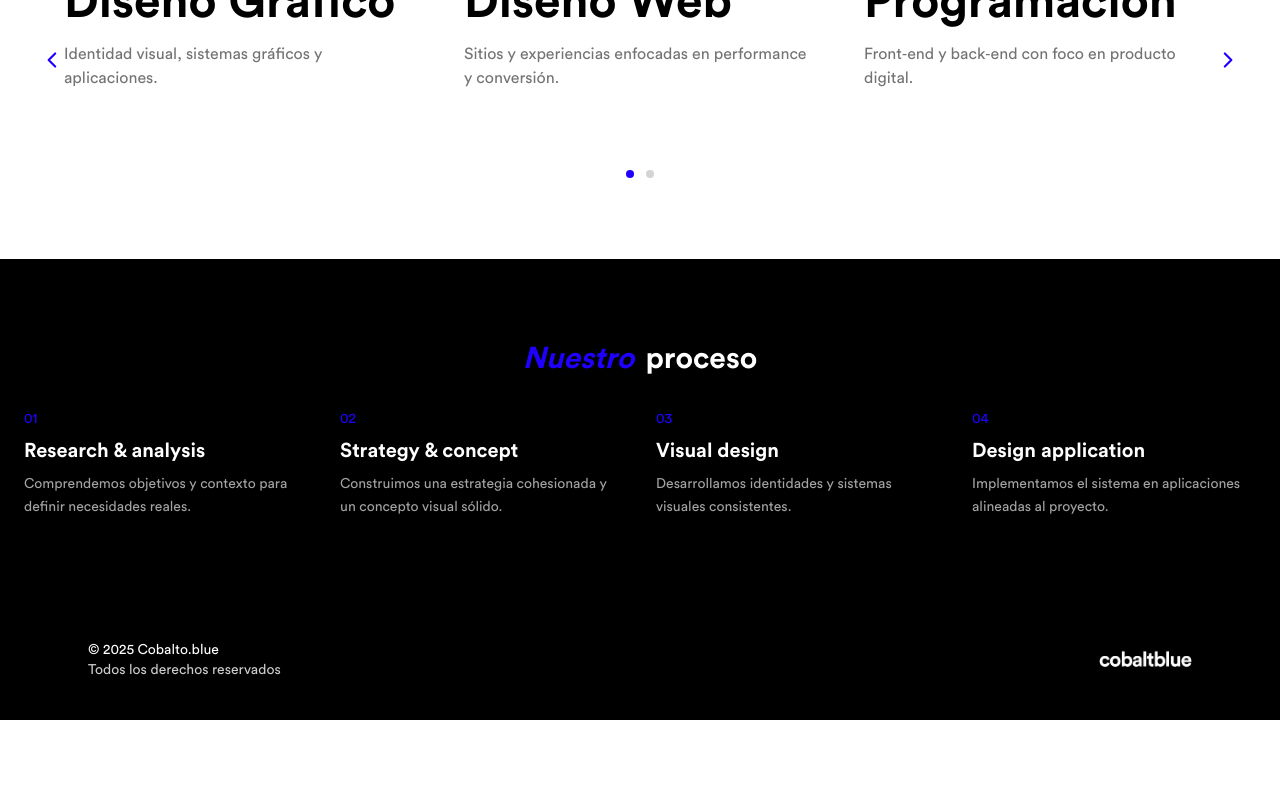
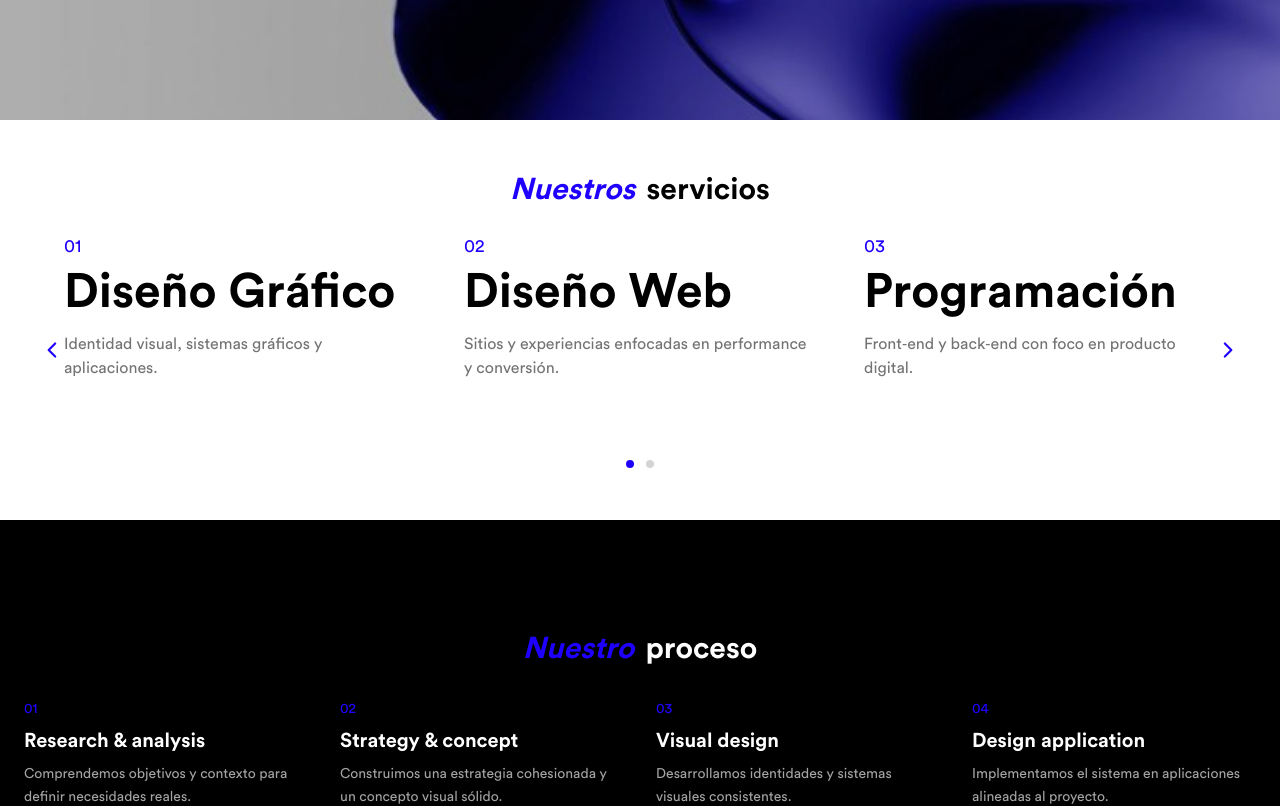
Before and after one commit to Rodrigoloh/cobalto-blue, a Next.js app: page /nosotros in a window 1280 px wide. Shown: the part 680-1486 px from the top of the page. Before the commit the page ends 1400 px from the top, so only its background shows below. Built offline with nearby package versions, Linux system fonts and the light colour scheme.

Commit message:
Match nosotros section heights and remove nav border

```diff
--- a/app/nosotros/page.tsx
+++ b/app/nosotros/page.tsx
@@ -24,7 +24,7 @@ export default function NosotrosPage(){
     <main>
       {/* Parallax con texto sobre la imagen */}
       <section
-        className="relative h-[45vh] md:h-[60vh] bg-fixed bg-cover bg-center text-white"
+        className="relative h-screen bg-fixed bg-cover bg-center text-white"
         style={{ backgroundImage: 'url(/nosotros/parallax.jpg)' }}
         aria-label="Parallax"
       >
@@ -43,8 +43,8 @@ export default function NosotrosPage(){
       </section>
 
       {/* Servicios + proceso juntos en una pantalla */}
-      <div className="min-h-screen flex flex-col">
-        <section className="bg-white text-black flex-1 flex items-center">
+      <div className="h-screen flex flex-col">
+        <section className="bg-white text-black flex-1 flex items-center min-h-[50vh]">
           <div className="mx-auto max-w-7xl px-6 py-10 w-full">
             <h3 className="text-center text-2xl md:text-3xl font-bold">
               <span className="italic mr-1 text-[#1F00FF]">Nuestros</span> servicios
@@ -55,7 +55,7 @@ export default function NosotrosPage(){
           </div>
         </section>
 
-        <section className="bg-black text-white flex-1 flex items-center">
+        <section className="bg-black text-white flex-1 flex items-center min-h-[50vh]">
           <div className="mx-auto max-w-7xl px-6 py-10 w-full">
             <h3 className="text-center text-2xl md:text-3xl font-bold"><span className="italic mr-1 text-[#1F00FF]">Nuestro</span> proceso</h3>
             <div className="mt-8 grid grid-cols-1 sm:grid-cols-2 lg:grid-cols-4 gap-8">
--- a/components/Nav.tsx
+++ b/components/Nav.tsx
@@ -29,8 +29,8 @@ export function Nav() {
   }, [pathname])
 
   const headerCls = onHero
-    ? 'bg-transparent text-white border-transparent'
-    : 'bg-white text-neutral-900 border-b border-neutral-200'
+    ? 'bg-transparent text-white'
+    : 'bg-white text-neutral-900'
   const linkBase = 'transition'
   const linkCls = onHero ? 'text-white hover:text-[#1F00FF]' : 'text-neutral-800 hover:text-black'
   const ctaCls = 'bg-[#1F00FF] text-white hover:bg-black rounded-full px-4 py-2 transition'
```
